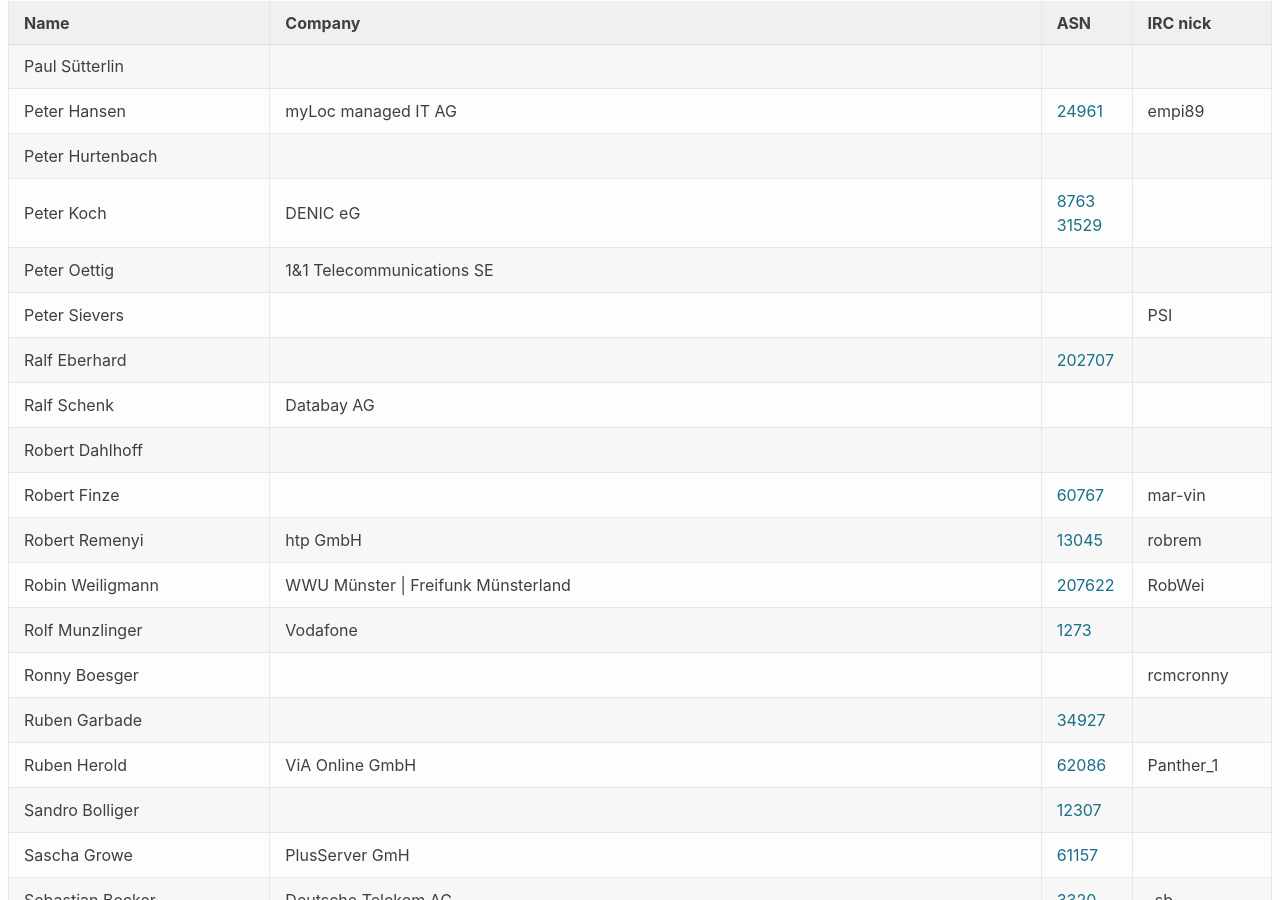
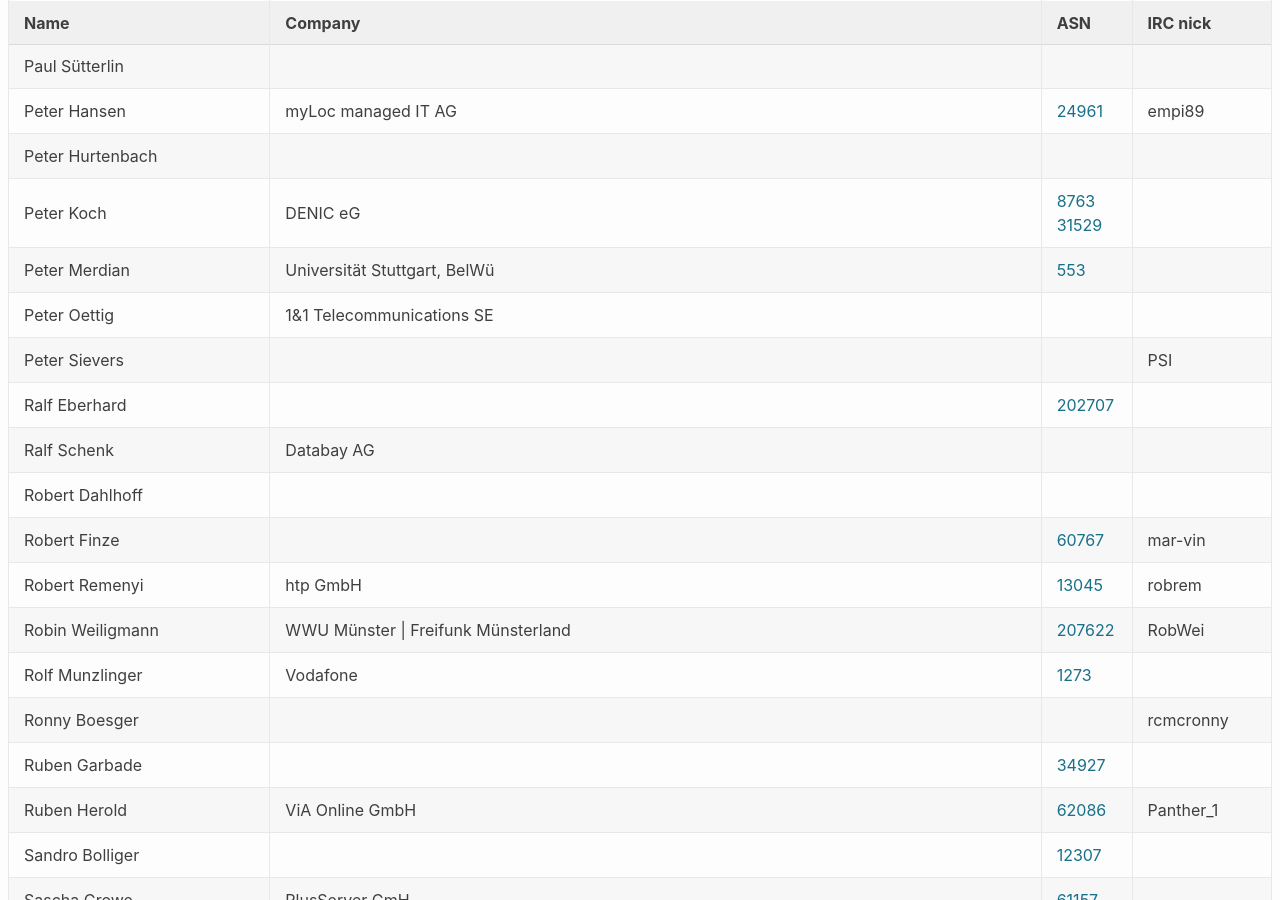
Before and after one commit to denog/pretix-attendeelist, a Jekyll site: the page built from denog2020.markdown, in a window 1280 px wide and 900 px high, scrolled down 5419 px. Built offline with Jekyll 4.4.1, drawn with Linux system fonts in a browser that asks for light colours.

Commit message:
Latest data: Tue Feb  2 13:46:06 UTC 2021

```diff
--- a/_data/attendees_meetup2021-01.json
+++ b/_data/attendees_meetup2021-01.json
@@ -678,6 +678,12 @@
     "asn": "8763 31529"
   },
   {
+    "name": "Peter Merdian",
+    "company": "Universität Stuttgart, BelWü",
+    "irc": null,
+    "asn": "553"
+  },
+  {
     "name": "Peter Oettig",
     "company": "1&1 Telecommunications SE",
     "irc": null,
```
